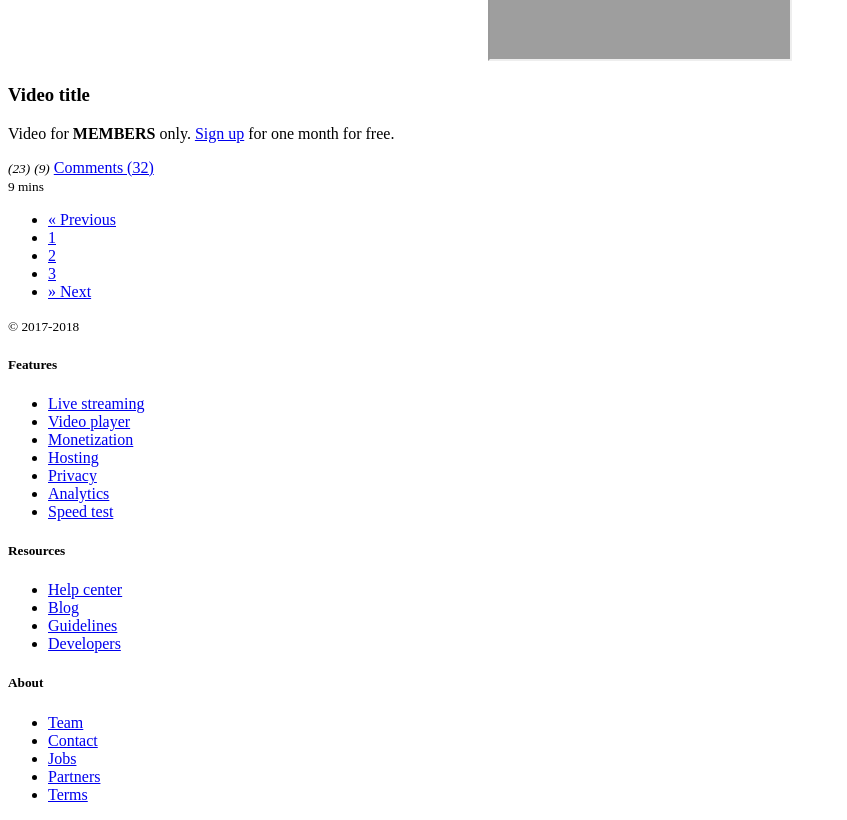
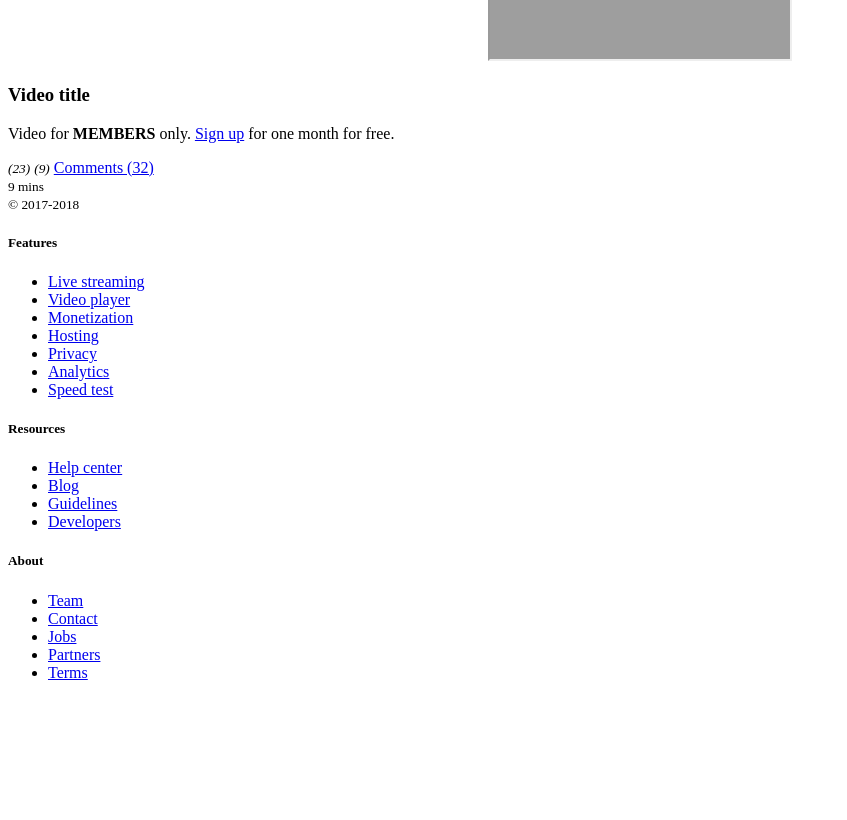
Before and after one commit to lukekortunov/symfony-videos, a Symfony app: template templates/front/videolist.html.twig in a window 1280 px wide. Shown: the part 349-1169 px from the top of the page, without its empty margins (0-847 px from the left). After the commit the page ends 1029 px from the top, so only its background shows below. Run offline with Twig, Linux system fonts and the light colour scheme; the template is opened without the code that fills it, so the values that code supplies are empty; some libraries are stand-ins or nearby versions; grey boxes are pictures that could not be loaded.

Commit message:
Lesson #151

```diff
--- a/composer.json
+++ b/composer.json
@@ -5,6 +5,7 @@
         "php": "^7.1.3",
         "ext-ctype": "*",
         "ext-iconv": "*",
+        "knplabs/knp-paginator-bundle": "^4.0",
         "sensio/framework-extra-bundle": "^5.4",
         "symfony/asset": "4.3.*",
         "symfony/console": "4.3.*",
--- a/config/bundles.php
+++ b/config/bundles.php
@@ -14,4 +14,5 @@ return [
     Symfony\Bundle\MonologBundle\MonologBundle::class => ['all' => true],
     Symfony\Bundle\DebugBundle\DebugBundle::class => ['dev' => true, 'test' => true],
     Symfony\Bundle\WebServerBundle\WebServerBundle::class => ['dev' => true],
+    Knp\Bundle\PaginatorBundle\KnpPaginatorBundle::class => ['all' => true],
 ];
--- a/templates/front/videolist.html.twig
+++ b/templates/front/videolist.html.twig
@@ -39,30 +39,34 @@
 
         <div class="album py-5 bg-light">
             <div class="container">
+
                 {{ include('front/includes/_videos.html.twig', {'videos': videos}) }}
+
             </div>
         </div>
 
-        <!-- pagination -->
-        <nav aria-label="Page navigation example">
-            <ul class="pagination">
-                <li class="page-item">
-                    <a class="page-link" href="#" aria-label="Previous">
-                        <span aria-hidden="true">&laquo;</span>
-                        <span class="sr-only">Previous</span>
-                    </a>
-                </li>
-                <li class="page-item"><a class="page-link" href="#">1</a></li>
-                <li class="page-item active"><a class="page-link" href="#">2</a></li>
-                <li class="page-item"><a class="page-link" href="#">3</a></li>
-                <li class="page-item">
-                    <a class="page-link" href="#" aria-label="Next">
-                        <span aria-hidden="true">&raquo;</span>
-                        <span class="sr-only">Next</span>
-                    </a>
-                </li>
-            </ul>
-        </nav>
+        {{ knp_pagination_render(videos) }}
+
+{#        <!-- pagination -->#}
+{#        <nav aria-label="Page navigation example">#}
+{#            <ul class="pagination">#}
+{#                <li class="page-item">#}
+{#                    <a class="page-link" href="#" aria-label="Previous">#}
+{#                        <span aria-hidden="true">&laquo;</span>#}
+{#                        <span class="sr-only">Previous</span>#}
+{#                    </a>#}
+{#                </li>#}
+{#                <li class="page-item"><a class="page-link" href="#">1</a></li>#}
+{#                <li class="page-item active"><a class="page-link" href="#">2</a></li>#}
+{#                <li class="page-item"><a class="page-link" href="#">3</a></li>#}
+{#                <li class="page-item">#}
+{#                    <a class="page-link" href="#" aria-label="Next">#}
+{#                        <span aria-hidden="true">&raquo;</span>#}
+{#                        <span class="sr-only">Next</span>#}
+{#                    </a>#}
+{#                </li>#}
+{#            </ul>#}
+{#        </nav>#}
 
 
     </main>
```
Also changed, not shown: config/paginator.yaml (added, +13 -0 lines), src/Controller/FrontController.php (+4 -3 lines), src/Repository/VideoRepository.php (+23 -1 lines), 4 other files.
